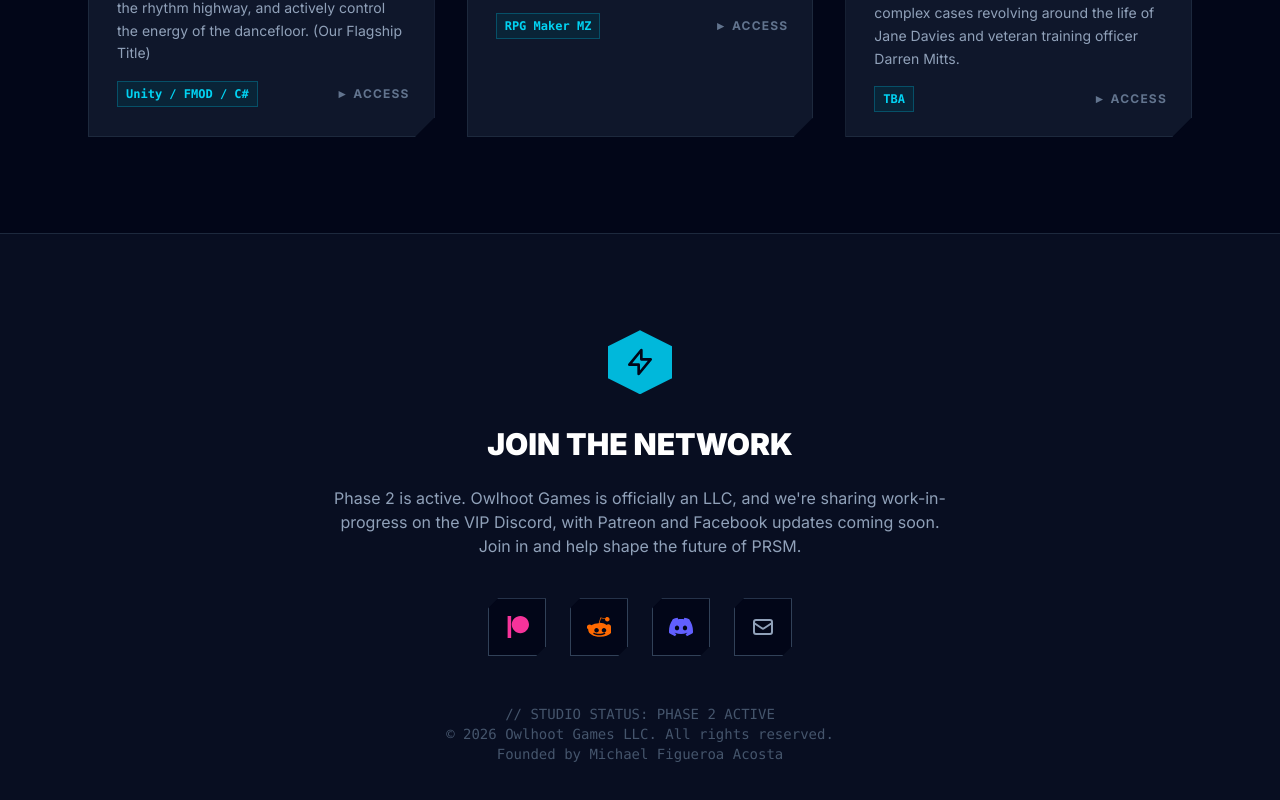
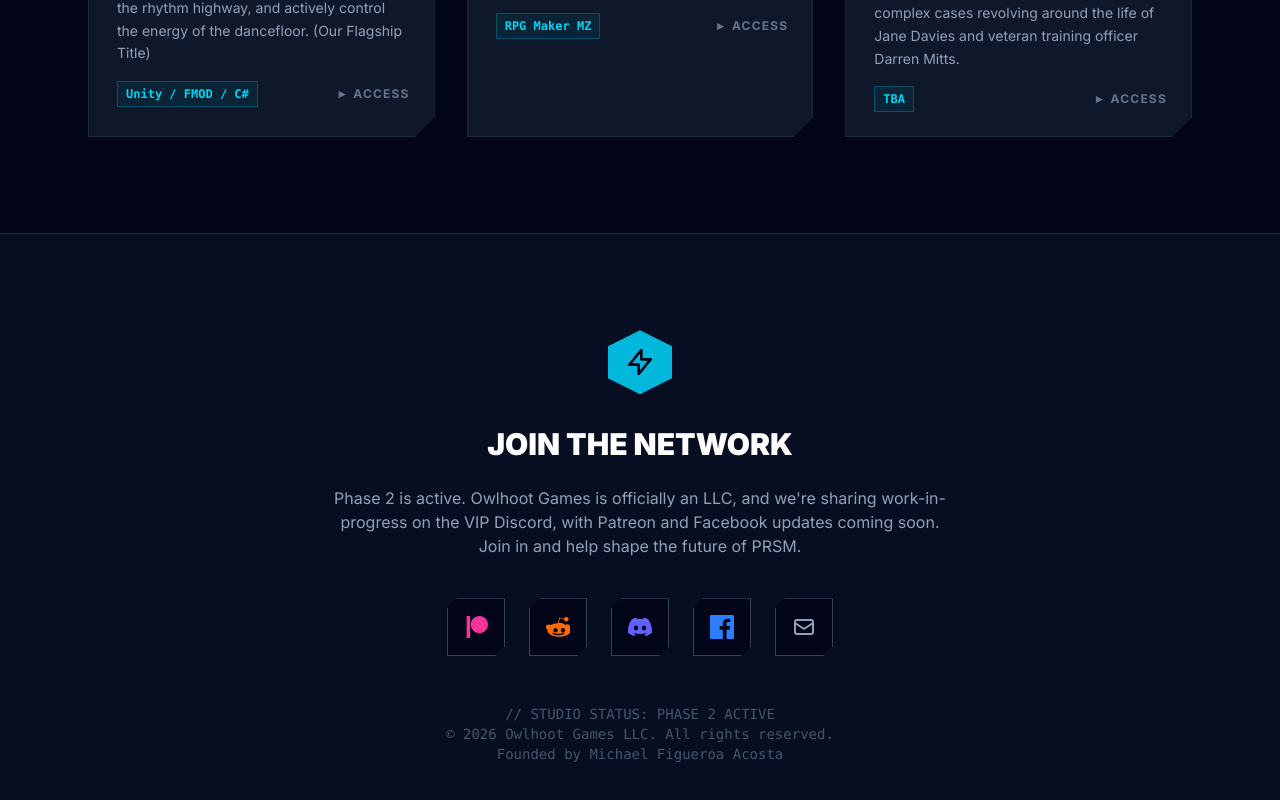
Before and after one commit to OwlhootMike/owlhootgames-site, a Next.js app: page / in a window 1280 px wide. Shown: the part 3141-3941 px from the top of the page. Built offline with nearby package versions, Linux system fonts and the light colour scheme.

Commit message:
Add Facebook page link to the shared footer
Co-Authored-By: Claude Opus 5.5 <noreply@anthropic.com>

```diff
--- a/app/components/Footer.tsx
+++ b/app/components/Footer.tsx
@@ -5,6 +5,7 @@ import { usePathname } from "next/navigation";
 import { PATREON_URL } from "./Navbar";
 
 const DISCORD_URL = "https://discord.gg/GfQScUK9Dm";
+const FACEBOOK_URL = "https://www.facebook.com/profile.php?id=61561833126548";
 
 const techButtonStyle = {
   clipPath: "polygon(10px 0, 100% 0, 100% calc(100% - 10px), calc(100% - 10px) 100%, 0 100%, 0 10px)"
@@ -52,6 +53,12 @@ export default function Footer() {
              <svg className="h-6 w-6" fill="currentColor" viewBox="0 0 24 24"><path d="M20.317 4.3698a19.7913 19.7913 0 00-4.8851-1.5152.0741.0741 0 00-.0785.0371c-.211.3753-.4447.8648-.6083 1.2495-1.8447-.2762-3.68-.2762-5.4868 0-.1636-.3933-.4058-.8742-.6177-1.2495a.077.077 0 00-.0785-.037 19.7363 19.7363 0 00-4.8852 1.515.0699.0699 0 00-.0321.0277C.5334 9.0458-.319 13.5799.0992 18.0578a.0824.0824 0 00.0312.0561c2.0528 1.5076 4.0413 2.4228 5.9929 3.0294a.0777.0777 0 00.0842-.0276c.4616-.6304.8731-1.2952 1.226-1.9942a.076.076 0 00-.0416-.1057c-.6528-.2476-1.2743-.5495-1.8722-.8923a.077.077 0 01-.0076-.1277c.1258-.0943.2517-.1923.3718-.2914a.0743.0743 0 01.0776-.0105c3.9278 1.7933 8.18 1.7933 12.0614 0a.0739.0739 0 01.0785.0095c.1202.099.246.1981.3728.2924a.077.077 0 01-.0066.1276 12.2986 12.2986 0 01-1.873.8914.0766.0766 0 00-.0407.1067c.3604.698.7719 1.3628 1.225 1.9932a.076.076 0 00.0842.0286c1.961-.6067 3.9495-1.5219 6.0023-3.0294a.077.077 0 00.0313-.0552c.5004-5.177-.8382-9.6739-3.5485-13.6604a.061.061 0 00-.0312-.0286zM8.02 15.3312c-1.1825 0-2.1569-1.0857-2.1569-2.419 0-1.3332.9555-2.4189 2.157-2.4189 1.2108 0 2.1757 1.0952 2.1568 2.419 0 1.3332-.9555 2.4189-2.1569 2.4189zm7.9748 0c-1.1825 0-2.1569-1.0857-2.1569-2.419 0-1.3332.9554-2.4189 2.1569-2.4189 1.2108 0 2.1757 1.0952 2.1568 2.419 0 1.3332-.946 2.4189-2.1568 2.4189Z"/></svg>
           </a>
 
+          {/* Facebook */}
+          <a href={FACEBOOK_URL} target="_blank" rel="noopener noreferrer" className="p-4 bg-slate-950 border border-slate-700 text-blue-500 hover:text-blue-400 hover:border-blue-500 transition-all shadow-xs transform hover:scale-110" style={techButtonStyle}>
+             <span className="sr-only">Facebook</span>
+             <svg className="h-6 w-6" fill="currentColor" viewBox="0 0 24 24" aria-hidden="true"><path d="M22.675 0h-21.35c-.732 0-1.325.593-1.325 1.325v21.351c0 .731.593 1.324 1.325 1.324h11.495v-9.294h-3.128v-3.622h3.128v-2.671c0-3.1 1.893-4.788 4.659-4.788 1.325 0 2.463.099 2.795.143v3.24l-1.918.001c-1.504 0-1.795.715-1.795 1.763v2.312h3.587l-.467 3.622h-3.12v9.293h6.116c.73 0 1.323-.593 1.323-1.325v-21.35c0-.732-.593-1.325-1.325-1.325z"/></svg>
+          </a>
+
           {/* Email */}
           <a href="mailto:macosta@owlhootgames.com" className="p-4 bg-slate-950 border border-slate-700 text-slate-400 hover:text-cyan-500 hover:border-cyan-400 transition-all shadow-xs transform hover:scale-110" style={techButtonStyle}>
              <span className="sr-only">Email</span>
```
